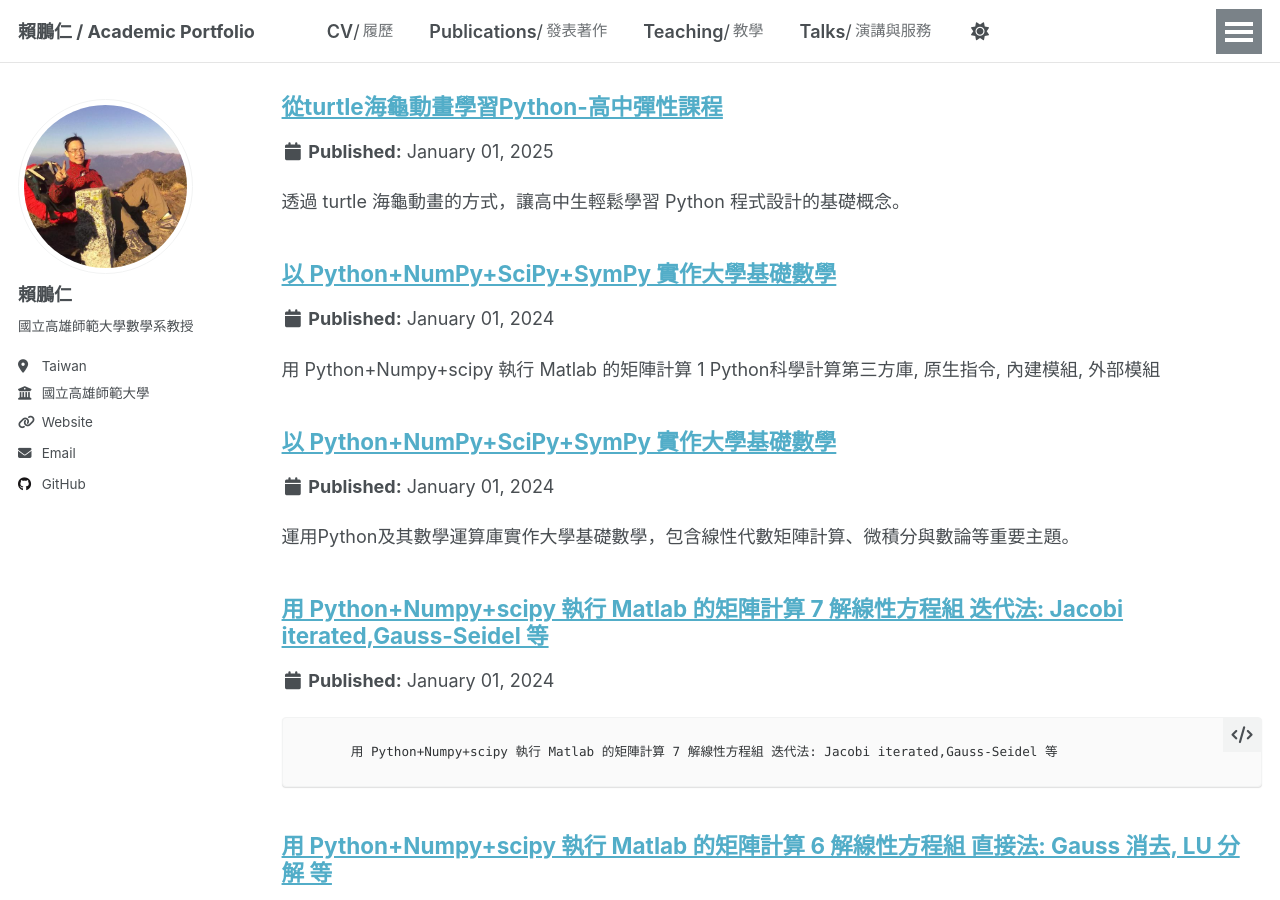
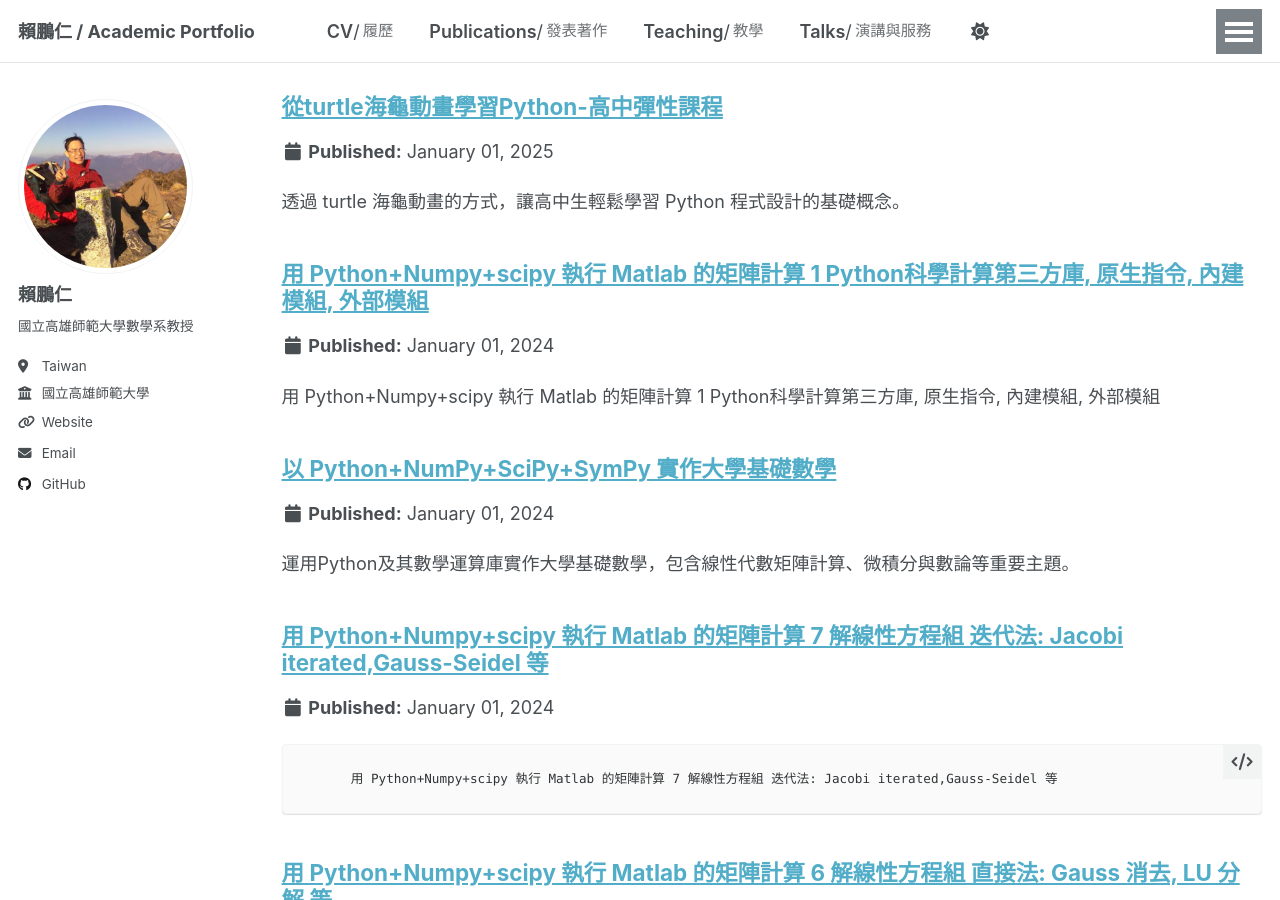
Before and after one commit to t1673lai/t1673lai.github.io, a Jekyll site: the page built from _pages/courses.html, in a window 1280 px wide and 900 px high, scrolled down 1323 px. Built offline with Jekyll 4.4.1, drawn with Linux system fonts in a browser that asks for light colours; a script that is not in the unit is left out.

Commit message:
更新文章標題為「用 Python+Numpy+scipy 執行 Matlab 的矩陣計算 1 Python科學計算第三方庫, 原生指令, 內建模組, 外部模組」

```diff
--- a/_courses/python-mathematics-implementation_01.md
+++ b/_courses/python-mathematics-implementation_01.md
@@ -1,5 +1,5 @@
 ---
-title: "以 Python+NumPy+SciPy+SymPy 實作大學基礎數學"
+title: "用 Python+Numpy+scipy 執行 Matlab 的矩陣計算 1 Python科學計算第三方庫, 原生指令, 內建模組, 外部模組"
 collection: courses
 type: "大學課程"
 permalink: /courses/python-mathematics-implementation_01
```
